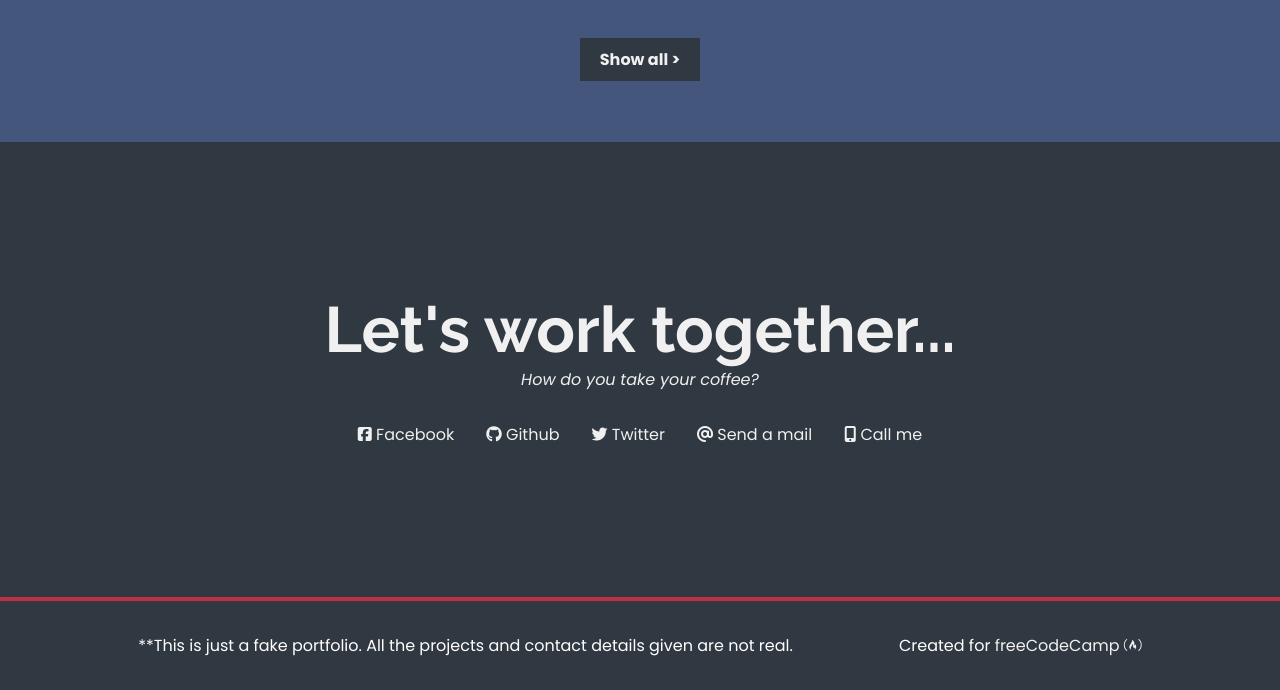
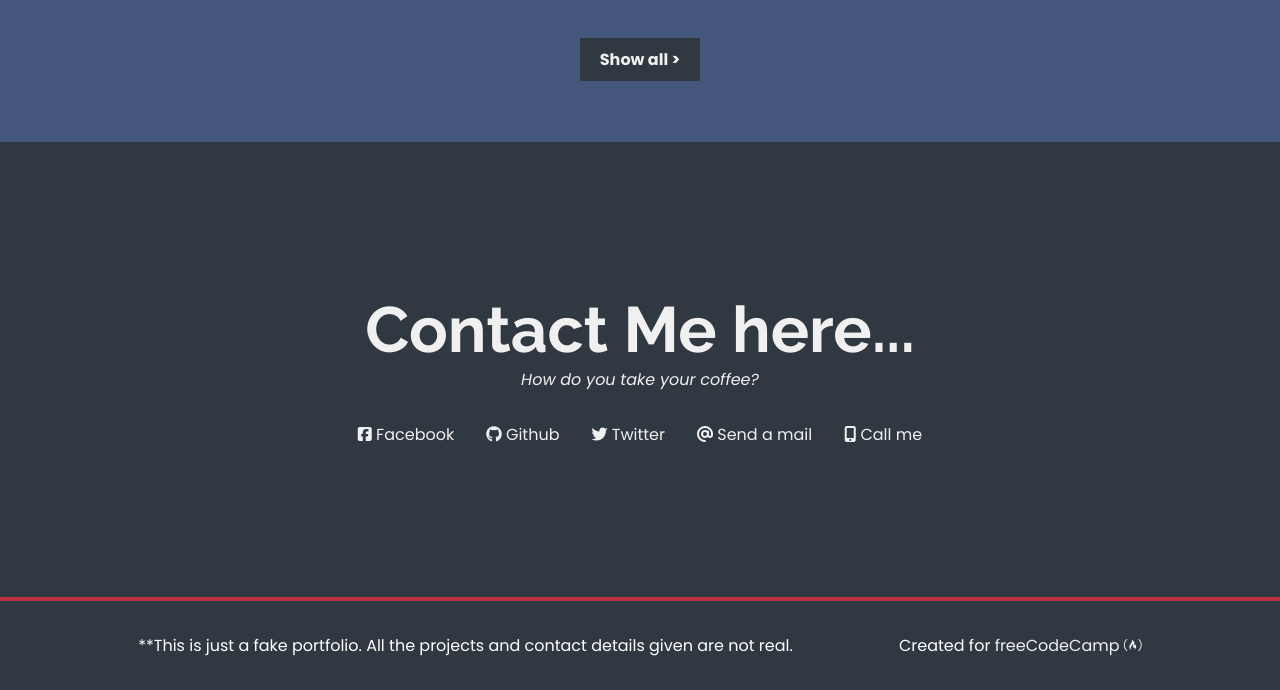
Before and after one commit to dhamatane/personal-portfolio-freecodecamp, a plain HTML site: page index.html in a window 1280 px wide. Shown: the part 1748-2438 px from the top of the page. Drawn offline with Linux system fonts and the light colour scheme.

Commit message:
test push

```diff
--- a/index.html
+++ b/index.html
@@ -83,7 +83,7 @@
     </section>
 
     <section id="contact">
-      <h1>Let's work together...</h1>
+      <h1>Contact Me here...</h1>
       <p>How do you take your coffee?</p>
       <div class="socials-links">
         <a href="#" id="profile-link" target="_blank">
```
